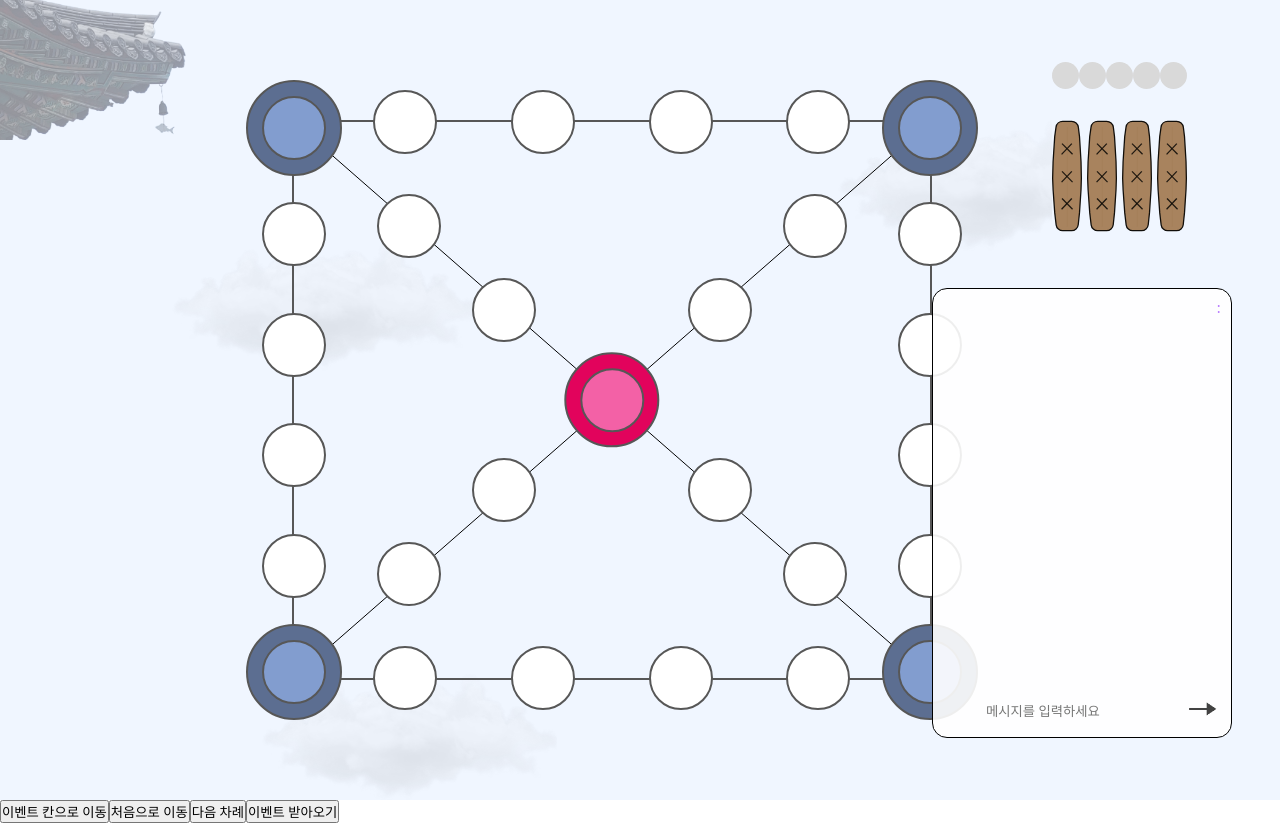
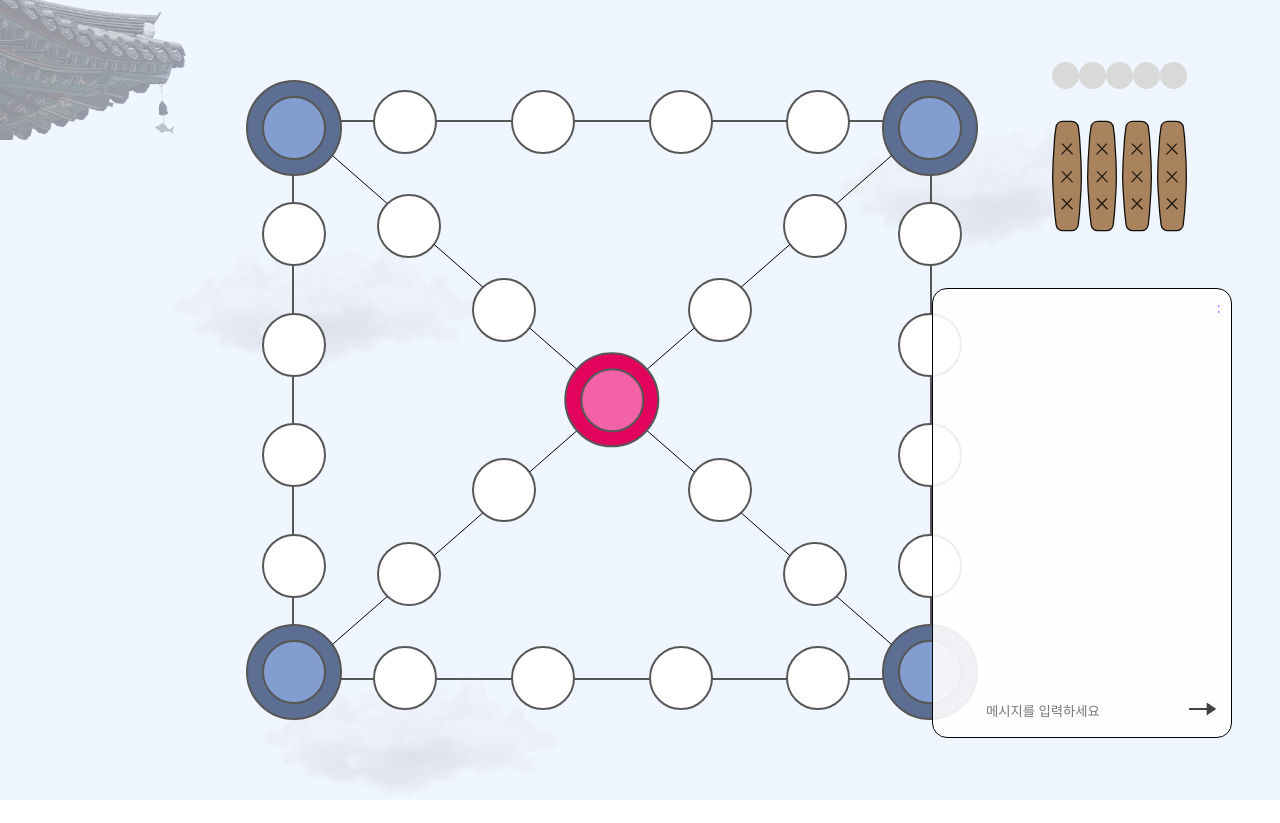
Before and after one commit to YutjjakNori/main, a Next.js app in the folder front-yut/: page /game in a window 1280 px wide. After the commit the page ends 800 px from the top, so only its background shows below. Built offline with nearby package versions, Linux system fonts and the light colour scheme; a web font is replaced by a local one.

Commit message:
Refactor: 불필요한 코드 제거

```diff
--- a/front-yut/pages/game/index.tsx
+++ b/front-yut/pages/game/index.tsx
@@ -277,12 +277,8 @@ const Game = () => {
   return (
     <>
       <GameLayout userList={userList} eventPositionList={eventPositionList} />
-      <button onClick={moveToEvent}>이벤트 칸으로 이동</button>
-      <button onClick={resetPiece}>처음으로 이동</button>
       {/* <GameLayout userList={userList} eventPositionList={eventPositionList} /> */}
       <GameModalLayout />
-      <button onClick={testNextTurn}>다음 차례</button>
-      <button onClick={testEvent}>이벤트 받아오기</button>
     </>
   );
 };
--- a/front-yut/pages/ready.tsx
+++ b/front-yut/pages/ready.tsx
@@ -14,7 +14,6 @@ const ready = () => {
 
   return (
     <>
-      <button onClick={() => router.push("/game")}>click</button>
       <ReadyLayout />
     </>
   );
--- a/front-yut/present/component/PlayerCompo/PlayerCompo.tsx
+++ b/front-yut/present/component/PlayerCompo/PlayerCompo.tsx
@@ -43,7 +43,6 @@ const PlayerCompo = ({
           color={color}
           timerSeconds={timerSeconds}
         />
-        {userId}
         <style.PieceWrapper>
           {notStartedPieceList?.map((piece, index) => {
             return <YutPieceCompo key={index} {...piece} />;
--- a/front-yut/present/layout/game/GameLayout.style.tsx
+++ b/front-yut/present/layout/game/GameLayout.style.tsx
@@ -70,4 +70,15 @@ const BackgroundImage = styled.div`
   }
 `;
 
-export { Container, LeftLayout, BackgroundImage };
+const RightLayout = styled.div`
+  position: relative;
+  /* left: 0; */
+  /* top: 0; */
+  display: flex;
+  flex-direction: column;
+  justify-content: center;
+  align-items: center;
+  gap: 2rem;
+`;
+
+export { Container, LeftLayout, BackgroundImage, RightLayout };
--- a/front-yut/present/layout/game/GameLayout.tsx
+++ b/front-yut/present/layout/game/GameLayout.tsx
@@ -41,25 +41,16 @@ const GameLayout = ({ userList, eventPositionList }: GameLayoutProps) => {
         <YutBoardCompo eventPositionList={eventPositionList} />
         {/* 윷 던지기, 채팅 */}
         <div>
-          <RightLayout>
+          <style.RightLayout>
             <YutThrowCompo />
             <ChatCompo />
-          </RightLayout>
+          </style.RightLayout>
         </div>
       </style.Container>
     </>
   );
 };
 
-const RightLayout = styled.div`
-  position: relative;
-  /* left: 0; */
-  /* top: 0; */
-  display: flex;
-  flex-direction: column;
-  justify-content: center;
-  align-items: center;
-  gap: 2rem;
-`;
+
 
 export default GameLayout;
```
